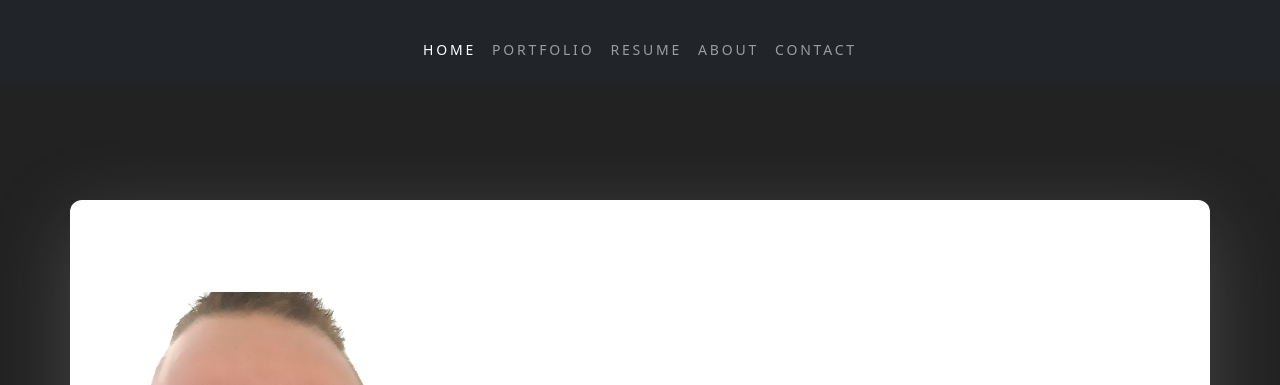
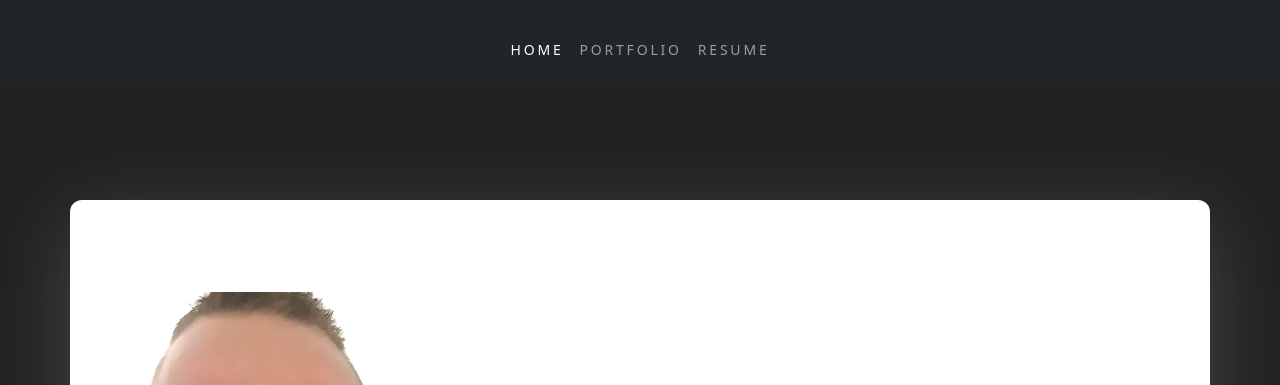
Before and after one commit to Invoke-STPE/Invoke-STPE.github.io, a plain HTML site: page index.html in a window 1280 px wide. Shown: the top 385 px of the page. Drawn offline with nearby package versions, Linux system fonts and the light colour scheme.

Commit message:
Update index.html

```diff
--- a/index.html
+++ b/index.html
@@ -26,8 +26,6 @@
                 <li class="nav-item"><a class="nav-link active" href="#section-home">Home</a></li>
                 <li class="nav-item"><a class="nav-link" href="#section-portfolio">Portfolio</a></li>
                 <li class="nav-item"><a class="nav-link" href="#section-resume">Resume</a></li>
-                <li class="nav-item"><a class="nav-link" href="#section-about">About</a></li>
-                <li class="nav-item"><a class="nav-link" href="#section-contact">Contact</a></li>
               </ul>
             </div>
           </div>
```
